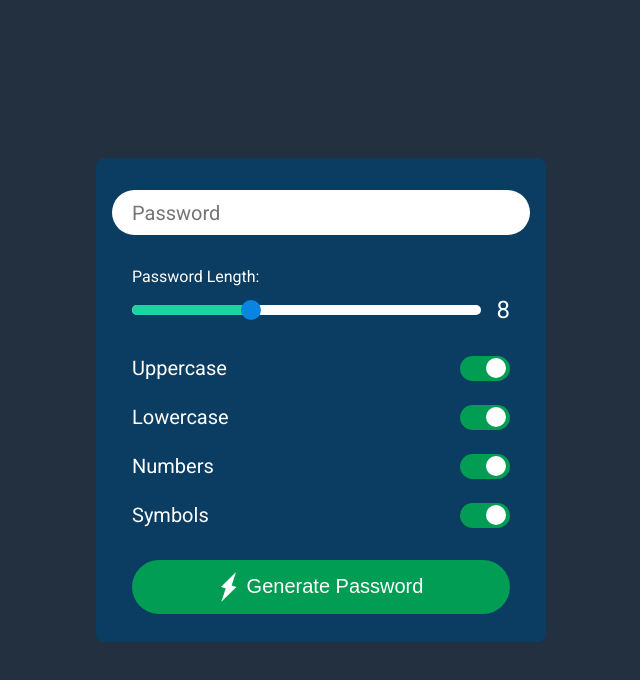
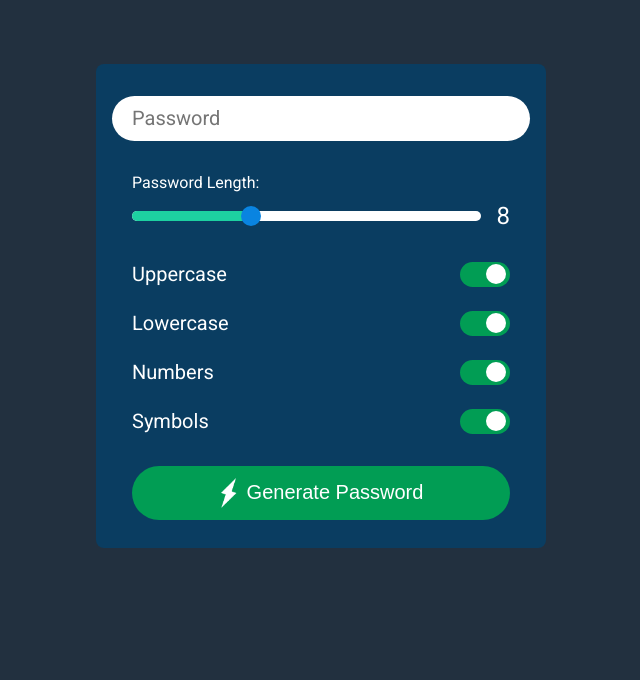
Before and after one commit to pratikkw/Random-Password-Generator-main, a plain HTML site: page index.html in a window 1280 px wide. Shown: the whole page, without its empty margins (319-959 px from the left). Drawn offline with Linux system fonts and the light colour scheme.

Commit message:
minores changes

```diff
--- a/style.css
+++ b/style.css
@@ -43,7 +43,7 @@ a {
 body {
   min-height: 100vh;
   display: grid;
-  place-content: center;
+  place-items: start center;
   isolation: isolate;
   background-color: var(--main-bk-clr);
   color: var(--white-clr);
@@ -69,9 +69,10 @@ body {
   background-color: var(--application-bk-clr);
   padding: 2rem 1rem 1.75rem 1rem;
   border-radius: 0.5rem;
-  gap: 1.75rem;
+  gap: 2rem;
 
   margin-inline: 1rem;
+  margin-top: 4rem;
 }
 
 /* Display Password */
@@ -141,7 +142,7 @@ body {
 /* Options */
 .options {
   margin-inline: 1.25rem;
-  gap: 1.25rem;
+  gap: 1.75rem;
 }
 
 .secondary-title {
```
